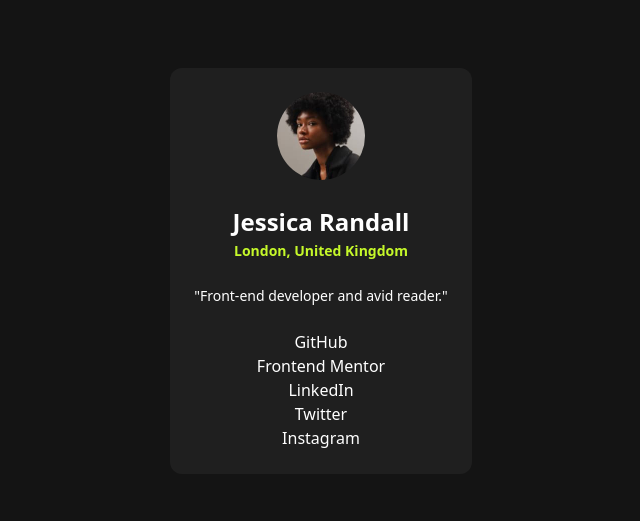
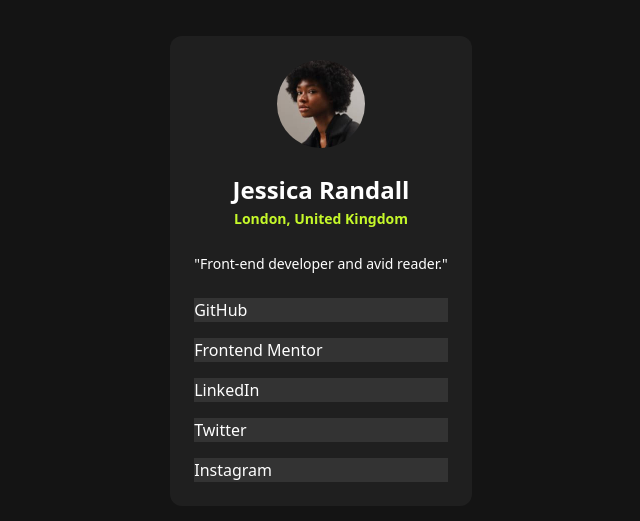
Before and after one commit to JasonY199/social-links-profile, a Next.js app: page / in a window 1280 px wide. Shown: the part 129-650 px from the top of the page, without its empty margins (319-959 px from the left). Built offline with nearby package versions, Linux system fonts and the light colour scheme.

Commit message:
create SocialLinks component

```diff
--- a/app/page.tsx
+++ b/app/page.tsx
@@ -1,4 +1,5 @@
 import Image from "next/image";
+import SocialLink from "@/components/SocialLink";
 
 export default function Home() {
   return (
@@ -22,13 +23,27 @@ export default function Home() {
         <p className="text-sm leading-normal">
           "Front-end developer and avid reader."
         </p>
-        <ul aria-label="Social Media links" className="text-center">
-          <li>GitHub</li>
-          <li>Frontend Mentor</li>
-          <li>LinkedIn</li>
-          <li>Twitter</li>
-          <li>Instagram</li>
-        </ul>
+        <nav aria-label="Social Media links" className="w-full">
+          <ul className="flex flex-col gap-4">
+            <li>
+              <SocialLink href="https://github.com">GitHub</SocialLink>
+            </li>
+            <li>
+              <SocialLink href="https://frontendmentor.io">
+                Frontend Mentor
+              </SocialLink>
+            </li>
+            <li>
+              <SocialLink href="https://linkedin.com">LinkedIn</SocialLink>
+            </li>
+            <li>
+              <SocialLink href="https://twitter.com">Twitter</SocialLink>
+            </li>
+            <li>
+              <SocialLink href="https://instagram.com">Instagram</SocialLink>
+            </li>
+          </ul>
+        </nav>
       </article>
     </main>
   );
--- /dev/null
+++ b/components/SocialLink.tsx
@@ -0,0 +1,12 @@
+interface SocialLinkProps {
+  href: string;
+  children: React.ReactNode;
+}
+
+export default function SocialLink({ href, children }: SocialLinkProps) {
+  return (
+    <a href={href} className="block bg-grey-700">
+      {children}
+    </a>
+  );
+}
```
